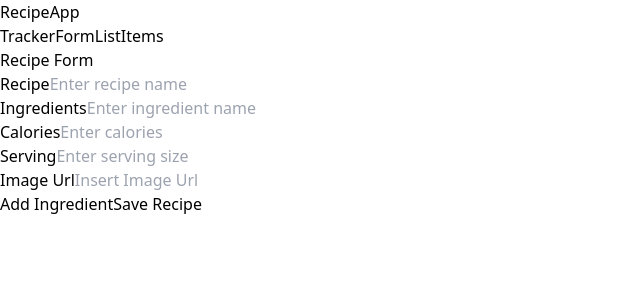
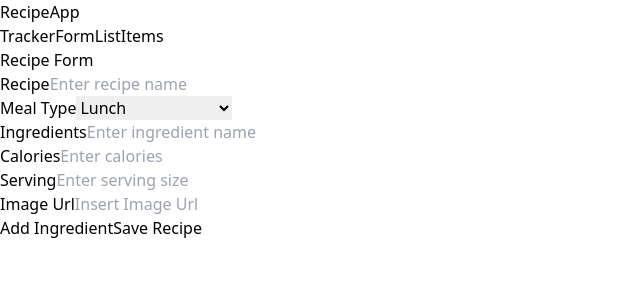
Before and after one commit to iiDoloo/CaloriesTrackingApp, a React (Vite) app: page /form in a window 1280 px wide. Shown: the top 300 px of the page, without its empty margins (0-640 px from the left). Built offline with nearby package versions, Linux system fonts and the light colour scheme.

Commit message:
added mealTypes

```diff
--- a/src/components/RecipeForm.jsx
+++ b/src/components/RecipeForm.jsx
@@ -1,14 +1,13 @@
-import React from 'react';
+import React, { useState, useEffect } from 'react';
 import { useSelector, useDispatch } from 'react-redux';
-import { useState, useEffect } from 'react';
 import { addRecipe } from './reduxSettings/recipeReducer';
 
 const RecipeForm = () => {
     const recipe = useSelector((state) => state.recipe);
     const dispatch = useDispatch();
     const [ingredient, setIngredient] = useState({ ingredientName: '', ingredientCalories: '', ingredientServing: '' });
-    const [inputs, setInputs] = useState({ recipe: "", ingredients: [], calories: "",image:"" });
-    const [edit,setEdit] = useState('')
+    const [inputs, setInputs] = useState({ recipe: "", ingredients: [], calories: "", image: "", mealType: "lunch" });
+    // const [edit, setEdit] = useState('');
 
     const handleRecipeChange = (e) => {
         setInputs({ ...inputs, [e.target.name]: e.target.value });
@@ -29,18 +28,18 @@ const RecipeForm = () => {
     const handleSubmit = (e) => {
         e.preventDefault();
         dispatch(addRecipe(inputs));
-        setInputs({ recipe: "", ingredients: [], calories: "",image:"" });
+        setInputs({ recipe: "", ingredients: [], calories: "", image: "", mealType: "" });
     };
 
-    const handleRemoveIngredient = (index) => {
-        const newIngredients = inputs.ingredients.filter((x, i) => i !== index);
-        const totalCalories = newIngredients.reduce((total, ingredient) => total + (ingredient.ingredientCalories * ingredient.ingredientServing), 0);
-        setInputs({ ...inputs, ingredients: newIngredients, calories: totalCalories });
-    };
+    // const handleRemoveIngredient = (index) => {
+    //     const newIngredients = inputs.ingredients.filter((x, i) => i !== index);
+    //     const totalCalories = newIngredients.reduce((total, ingredient) => total + (ingredient.ingredientCalories * ingredient.ingredientServing), 0);
+    //     setInputs({ ...inputs, ingredients: newIngredients, calories: totalCalories });
+    // };
 
-    const handleEditIngredient = (index) => {
-        console.log("Edit ingredient at index:", index);
-    };
+    // const handleEditIngredient = (index) => {
+    //     console.log("Edit ingredient at index:", index);
+    // };
 
     useEffect(() => {
         console.log(inputs);
@@ -56,6 +55,17 @@ const RecipeForm = () => {
                     <input type="text" onChange={handleRecipeChange} name="recipe" className="mt-1 block w-full px-3 py-2 border border-gray-300 rounded-md shadow-sm focus:outline-none focus:ring-2 focus:ring-blue-500" placeholder="Enter recipe name" />
                 </div>
                 <div>
+                    <label className="block text-sm font-medium text-gray-700">Meal Type</label>
+                    <select name="mealType" onChange={handleRecipeChange} value={inputs.mealType} className="mt-1 block w-full px-3 py-2 border border-gray-300 rounded-md shadow-sm focus:outline-none focus:ring-2 focus:ring-blue-500">
+                        <option value="">Select a meal type</option>
+                        <option value="breakfast">Breakfast</option>
+                        <option value="lunch">Lunch</option>
+                        <option value="dinner">Dinner</option>
+                        <option value="dessert">Dessert</option>
+                        <option value="other">Other</option>
+                    </select>
+                </div>
+                <div>
                     <label className="block text-sm font-medium text-gray-700">Ingredients</label>
                     <input type="text" onChange={handleIngredientChange} value={ingredient.ingredientName} name="ingredientName" className="mt-1 block w-full px-3 py-2 border border-gray-300 rounded-md shadow-sm focus:outline-none focus:ring-2 focus:ring-blue-500" placeholder="Enter ingredient name" />
                 </div>
@@ -68,7 +78,6 @@ const RecipeForm = () => {
                         <label className="block text-sm font-medium text-gray-700">Serving</label>
                         <input type="number" onChange={handleIngredientChange} name="ingredientServing" value={ingredient.ingredientServing} className="mt-1 block w-full px-3 py-2 border border-gray-300 rounded-md shadow-sm focus:outline-none focus:ring-2 focus:ring-blue-500" placeholder="Enter serving size" />
                     </div>
-
                 </div>
                 <div>
                     <label className="block text-sm font-medium text-gray-700">Image Url</label>
@@ -88,10 +97,6 @@ const RecipeForm = () => {
                                         <p className="text-sm font-medium text-gray-700">{x.ingredientName}</p>
                                         <p className="text-xs text-gray-500">{x.ingredientCalories} kcal · {x.ingredientServing} serving</p>
                                     </div>
-                                    {/* <div className="flex space-x-2">
-                                        <button type="button" onClick={() => handleEditIngredient(i)} className="px-3 py-1 bg-yellow-500 text-white rounded-md hover:bg-yellow-600 focus:outline-none focus:ring-2 focus:ring-yellow-500">Edit</button>
-                                        <button type="button" onClick={() => handleRemoveIngredient(i)} className="px-3 py-1 bg-red-500 text-white rounded-md hover:bg-red-600 focus:outline-none focus:ring-2 focus:ring-red-500">Remove</button>
-                                    </div> */}
                                 </div>
                             ))}
                             <div className="mt-4 p-3 bg-gray-100 rounded-lg">
```
